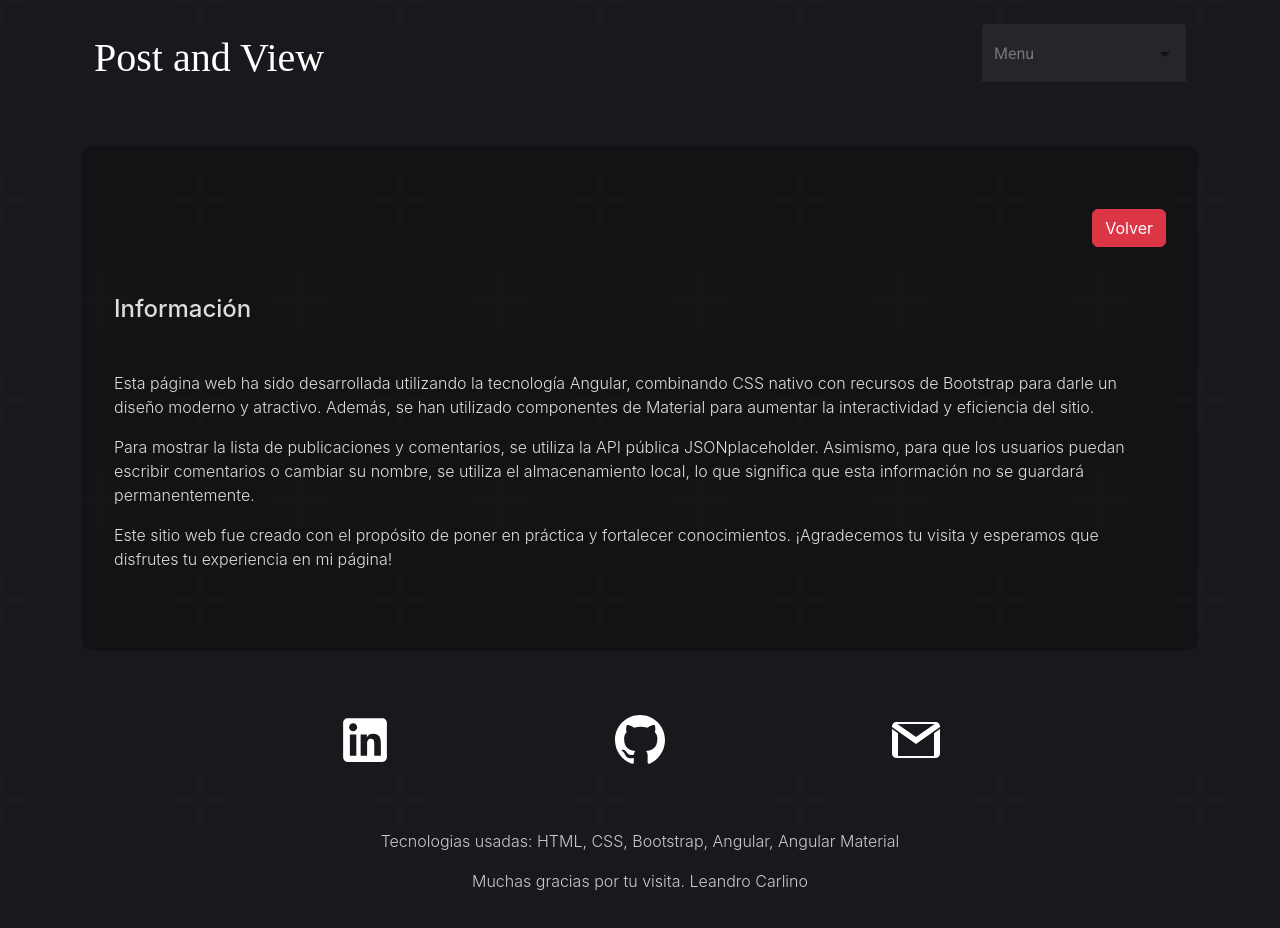
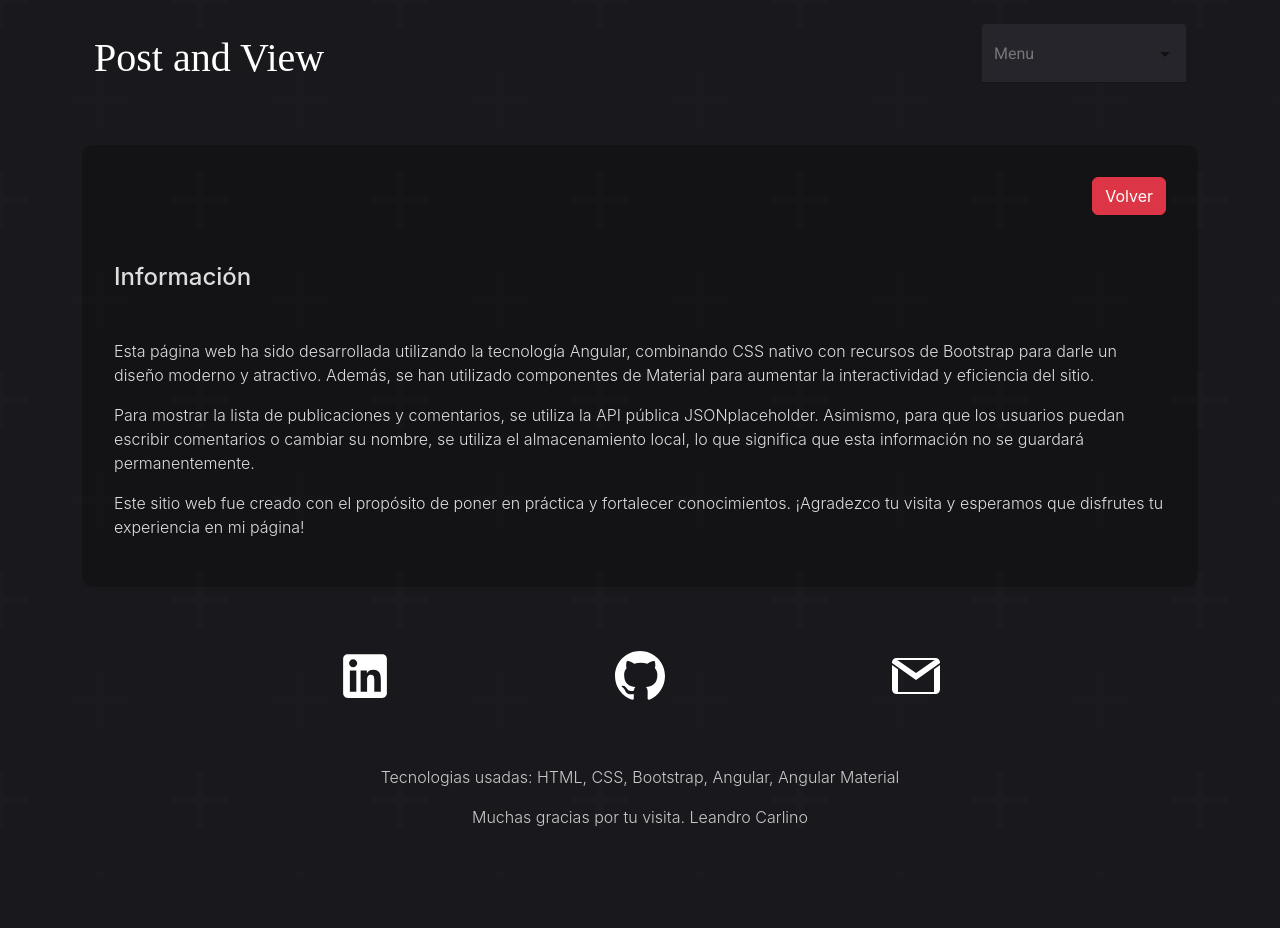
Before and after one commit to LeandroCarlino/postAndView, an Angular app: page /information in a window 1280 px wide. Shown: the top 928 px of the page. After the commit the page ends 877 px from the top, so only its background shows below. Built offline with nearby package versions, Linux system fonts and the light colour scheme.

Commit message:
better flex

```diff
--- a/src/app/pages/header/header.component.css
+++ b/src/app/pages/header/header.component.css
@@ -7,6 +7,11 @@ h1 {
 
 header {
   padding-bottom: 2em;
+}
+
+.header-container {
+  display: flex;
+  flex-wrap: wrap;
 }
 
 .header-img {
@@ -21,16 +26,7 @@ header {
 } */
 
 /* @media (max-width: 480px) {
-  header {
-    padding-bottom: 1em;
-  }
-
-  h1 {
-    margin-bottom: 1em;
-    margin-right: 1em;
-  }
-
   .header-container {
-    flex-direction: column;
+    flex-direction: column-reverse;
   }
 } */
--- a/src/app/pages/information/information.component.css
+++ b/src/app/pages/information/information.component.css
@@ -1,7 +1,7 @@
 .information-container {
     background-color: #0000003b;
     border-radius: 10px;
-    padding: 4em 2em;
+    padding: 2em;
 }
 
 .backButton {
--- a/src/app/pages/information/information.component.html
+++ b/src/app/pages/information/information.component.html
@@ -11,6 +11,6 @@
     <p>Para mostrar la lista de publicaciones y comentarios, se utiliza la API pública JSONplaceholder. Asimismo,
         para que los usuarios puedan escribir comentarios o cambiar su nombre, se utiliza el almacenamiento local, lo
         que significa que esta información no se guardará permanentemente.</p>
-    <p>Este sitio web fue creado con el propósito de poner en práctica y fortalecer conocimientos. ¡Agradecemos tu
+    <p>Este sitio web fue creado con el propósito de poner en práctica y fortalecer conocimientos. ¡Agradezco tu
         visita y esperamos que disfrutes tu experiencia en mi página!</p>
 </section>
--- a/src/app/pages/profile/profile.component.css
+++ b/src/app/pages/profile/profile.component.css
@@ -2,7 +2,7 @@
   display: flex;
   flex-direction: column;
   align-items: center;
-  padding: 4em 2em;
+  padding: 2em;
   background-color: #0000003b;
   border-radius: 10px;
 }
```
